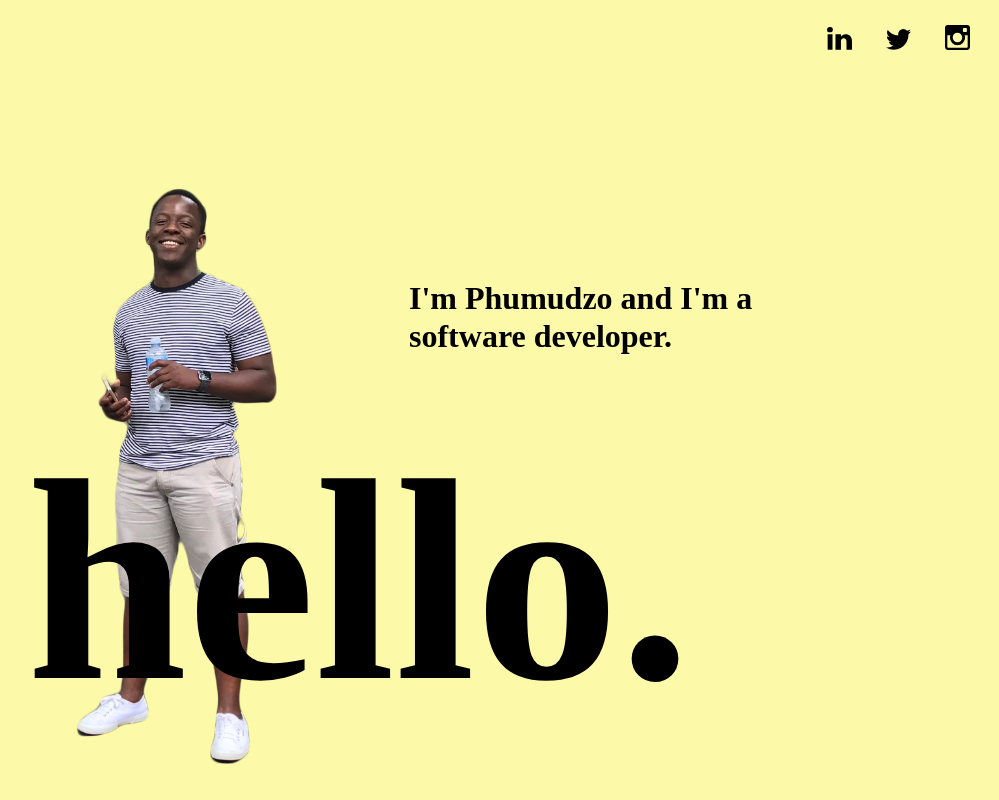
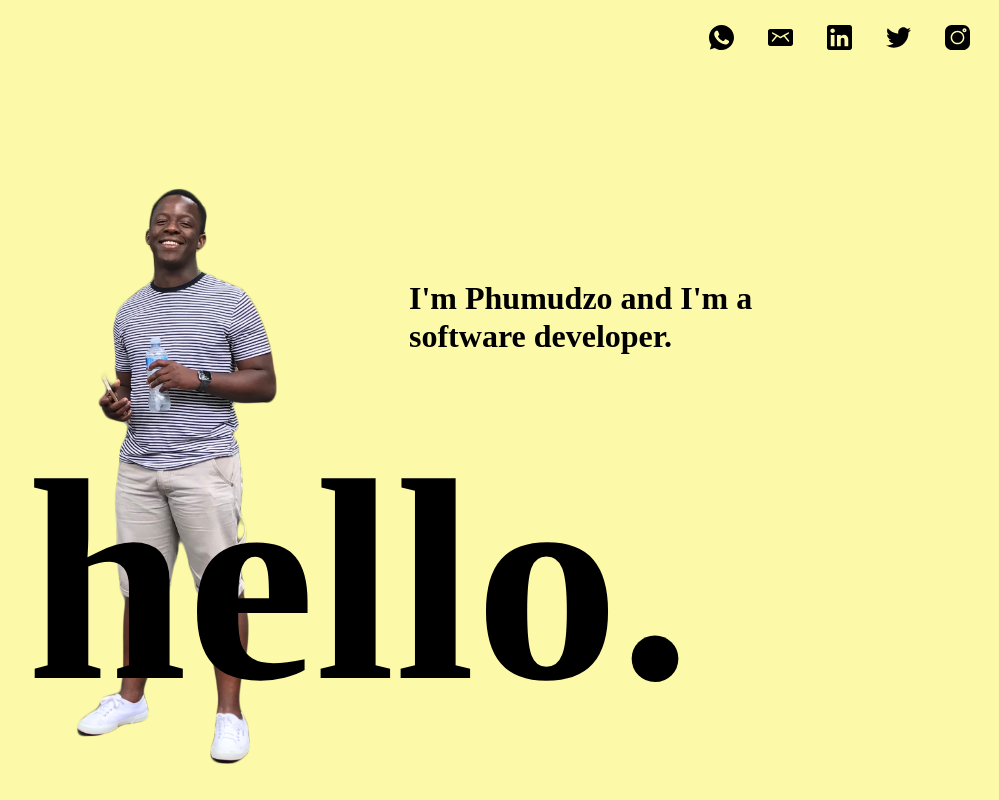
Before and after one commit to jgadjetx/personalSite2020, a plain HTML site: page index.html in a window 1280 px wide. Shown: the top 800 px of the page, without its empty margins (281-1280 px from the left). Drawn offline with nearby package versions, Linux system fonts and the light colour scheme.

Commit message:
added new icons

```diff
--- a/index.html
+++ b/index.html
@@ -1,5 +1,6 @@
 <!DOCTYPE html>
 <html lang="en">
+
 <head>
   <meta charset="UTF-8">
   <title>Phumudzo Muvhango</title>
@@ -11,21 +12,107 @@
 <body>
   <nav>
     <ul>
+
+      <li>
+        <a href="https://wa.me/+27813679603?text=Hi%20let%27s%20chat">
+          <svg version="1.1" id="Capa_1" xmlns="http://www.w3.org/2000/svg" xmlns:xlink="http://www.w3.org/1999/xlink" x="0px" y="0px"
+          viewBox="0 0 512 512" style="enable-background:new 0 0 512 512;" xml:space="preserve">
+        <g>
+          <g>
+            <path d="M256.064,0h-0.128C114.784,0,0,114.816,0,256c0,56,18.048,107.904,48.736,150.048l-31.904,95.104l98.4-31.456
+              C155.712,496.512,204,512,256.064,512C397.216,512,512,397.152,512,256S397.216,0,256.064,0z M405.024,361.504
+              c-6.176,17.44-30.688,31.904-50.24,36.128c-13.376,2.848-30.848,5.12-89.664-19.264C189.888,347.2,141.44,270.752,137.664,265.792
+              c-3.616-4.96-30.4-40.48-30.4-77.216s18.656-54.624,26.176-62.304c6.176-6.304,16.384-9.184,26.176-9.184
+              c3.168,0,6.016,0.16,8.576,0.288c7.52,0.32,11.296,0.768,16.256,12.64c6.176,14.88,21.216,51.616,23.008,55.392
+              c1.824,3.776,3.648,8.896,1.088,13.856c-2.4,5.12-4.512,7.392-8.288,11.744c-3.776,4.352-7.36,7.68-11.136,12.352
+              c-3.456,4.064-7.36,8.416-3.008,15.936c4.352,7.36,19.392,31.904,41.536,51.616c28.576,25.44,51.744,33.568,60.032,37.024
+              c6.176,2.56,13.536,1.952,18.048-2.848c5.728-6.176,12.8-16.416,20-26.496c5.12-7.232,11.584-8.128,18.368-5.568
+              c6.912,2.4,43.488,20.48,51.008,24.224c7.52,3.776,12.48,5.568,14.304,8.736C411.2,329.152,411.2,344.032,405.024,361.504z"/>
+          </g>
+        </g>
+        </svg>
+        </a>
+      </li>
+
+      <li>
+        <a href="mailto:pa.muvhango@gmail.com">
+          <svg version="1.1" id="Capa_1" xmlns="http://www.w3.org/2000/svg" xmlns:xlink="http://www.w3.org/1999/xlink"
+            x="0px" y="0px" viewBox="0 0 512 512" style="enable-background:new 0 0 512 512;" xml:space="preserve">
+            <g>
+              <g>
+                <path d="M467,81H45c-24.853,0-45,20.147-45,45v260c0,24.853,20.147,45,45,45h422c24.853,0,45-20.147,45-45V126
+			C512,101.147,491.853,81,467,81z M430.992,338.391c-6.306,5.365-15.776,4.605-21.144-1.708L323.272,234.89l-59.839,34.139
+			c-4.607,2.628-10.26,2.627-14.865,0l-59.839-34.139l-86.577,101.792c-5.364,6.308-14.833,7.077-21.144,1.708
+			c-6.311-5.367-7.075-14.833-1.708-21.144l82.913-97.484l-73.645-42.016c-7.196-4.104-9.701-13.266-5.597-20.461
+			c4.106-7.197,13.266-9.701,20.462-5.597c6.103,3.481,145.685,83.114,152.567,87.041c6.874-3.922,146.448-83.55,152.567-87.041
+			c7.193-4.105,16.356-1.6,20.462,5.597c4.104,7.195,1.6,16.356-5.597,20.461l-73.645,42.016l82.913,97.484
+			C438.067,323.558,437.303,333.023,430.992,338.391z" />
+              </g>
+            </g>
+          </svg>
+
+        </a>
+      </li>
+
       <li>
         <a href="https://www.linkedin.com/in/phumudzo-muvhango/">
-          <svg xmlns="http://www.w3.org/2000/svg" viewBox="0 0 36.89 33.54"><defs><style>.cls-1{fill:#000;}</style></defs><title>Asset 5</title><g id="Layer_2" data-name="Layer 2"><g id="_06-SINGLE-WHITE" data-name="06-SINGLE-WHITE"><g id="LinkedIn"><rect class="cls-1" x="0.93" y="10.75" width="7.19" height="22.78"></rect><path class="cls-1" d="M27.77,10.54c-4.12,0-6.7,2.23-7.18,3.79V10.75H12.51c.1,1.9,0,22.78,0,22.78h8.08V21.21a5.19,5.19,0,0,1,.18-1.86,4.11,4.11,0,0,1,3.89-2.79c2.8,0,4.08,2.11,4.08,5.19V33.54h8.15V20.87C36.89,13.81,32.88,10.54,27.77,10.54Z"></path><path class="cls-1" d="M4.39,0C1.74,0,0,1.71,0,4A4,4,0,0,0,4.29,7.9h.05c2.7,0,4.39-1.75,4.39-4A4,4,0,0,0,4.39,0Z"></path></g></g></g></svg>
+          <svg version="1.1" id="Capa_1" xmlns="http://www.w3.org/2000/svg" xmlns:xlink="http://www.w3.org/1999/xlink"
+            x="0px" y="0px" viewBox="0 0 510 510" style="enable-background:new 0 0 510 510;" xml:space="preserve">
+            <g>
+              <g id="post-linkedin">
+                <path d="M459,0H51C22.95,0,0,22.95,0,51v408c0,28.05,22.95,51,51,51h408c28.05,0,51-22.95,51-51V51C510,22.95,487.05,0,459,0z
+			 M153,433.5H76.5V204H153V433.5z M114.75,160.65c-25.5,0-45.9-20.4-45.9-45.9s20.4-45.9,45.9-45.9s45.9,20.4,45.9,45.9
+			S140.25,160.65,114.75,160.65z M433.5,433.5H357V298.35c0-20.399-17.85-38.25-38.25-38.25s-38.25,17.851-38.25,38.25V433.5H204
+			V204h76.5v30.6c12.75-20.4,40.8-35.7,63.75-35.7c48.45,0,89.25,40.8,89.25,89.25V433.5z" />
+              </g>
+            </g>
+          </svg>
+
+
         </a>
       </li>
+
+
+
+
+
+
       <li>
         <a href="https://twitter.com/heyphumu/">
-          <svg xmlns="http://www.w3.org/2000/svg" viewBox="0 0 37.45 31.21"><defs><style>.cls-1{fill:#000;}</style></defs><title>Twitter</title><g id="Layer_2" data-name="Layer 2"><g id="_06-SINGLE-WHITE" data-name="06-SINGLE-WHITE"><path id="Twitter" class="cls-1" d="M36.42.58a15.13,15.13,0,0,1-4.88,1.91A7.58,7.58,0,0,0,25.93,0a7.78,7.78,0,0,0-7.68,7.88,8,8,0,0,0,.2,1.79A21.63,21.63,0,0,1,2.61,1.44a8,8,0,0,0-1,4A7.93,7.93,0,0,0,5,12,7.54,7.54,0,0,1,1.5,11v.1A7.83,7.83,0,0,0,7.67,18.8a7.33,7.33,0,0,1-2,.28,7.47,7.47,0,0,1-1.45-.14,7.71,7.71,0,0,0,7.18,5.47,15.17,15.17,0,0,1-9.54,3.37A15.38,15.38,0,0,1,0,27.67a21.39,21.39,0,0,0,11.78,3.54c14.14,0,21.86-12,21.86-22.42,0-.34,0-.69,0-1a15.77,15.77,0,0,0,3.83-4.08A15,15,0,0,1,33,4.93,7.86,7.86,0,0,0,36.42.58Z"></path></g></g></svg>
+          <svg version="1.1" id="Capa_1" xmlns="http://www.w3.org/2000/svg" xmlns:xlink="http://www.w3.org/1999/xlink"
+            x="0px" y="0px" viewBox="0 0 512 512" style="enable-background:new 0 0 512 512;" xml:space="preserve">
+            <g>
+              <g>
+                <path d="M512,97.248c-19.04,8.352-39.328,13.888-60.48,16.576c21.76-12.992,38.368-33.408,46.176-58.016
+			c-20.288,12.096-42.688,20.64-66.56,25.408C411.872,60.704,384.416,48,354.464,48c-58.112,0-104.896,47.168-104.896,104.992
+			c0,8.32,0.704,16.32,2.432,23.936c-87.264-4.256-164.48-46.08-216.352-109.792c-9.056,15.712-14.368,33.696-14.368,53.056
+			c0,36.352,18.72,68.576,46.624,87.232c-16.864-0.32-33.408-5.216-47.424-12.928c0,0.32,0,0.736,0,1.152
+			c0,51.008,36.384,93.376,84.096,103.136c-8.544,2.336-17.856,3.456-27.52,3.456c-6.72,0-13.504-0.384-19.872-1.792
+			c13.6,41.568,52.192,72.128,98.08,73.12c-35.712,27.936-81.056,44.768-130.144,44.768c-8.608,0-16.864-0.384-25.12-1.44
+			C46.496,446.88,101.6,464,161.024,464c193.152,0,298.752-160,298.752-298.688c0-4.64-0.16-9.12-0.384-13.568
+			C480.224,136.96,497.728,118.496,512,97.248z" />
+              </g>
+            </g>
+          </svg>
+
         </a>
       </li>
+
+
       <li>
         <a href="https://www.instagram.com/heyphumu/?hl=en">
-          <svg xmlns="http://www.w3.org/2000/svg" viewBox="0 0 36.66 36.66"><defs><style>.cls-1{fill:#000;}</style></defs><title>Asset 2</title><g id="Layer_2" data-name="Layer 2"><g id="_06-SINGLE-WHITE" data-name="06-SINGLE-WHITE"><path id="Instagram" class="cls-1" d="M32.3,0H4.36A4.35,4.35,0,0,0,0,4.35v28a4.35,4.35,0,0,0,4.36,4.35H32.3a4.35,4.35,0,0,0,4.36-4.35v-28A4.35,4.35,0,0,0,32.3,0Zm-6,5.73A1.15,1.15,0,0,1,27.5,4.58h3.44a1.15,1.15,0,0,1,1.15,1.15V9.17a1.15,1.15,0,0,1-1.15,1.15H27.5a1.15,1.15,0,0,1-1.15-1.15Zm-8,5.61a7,7,0,1,1-7,7A7,7,0,0,1,18.37,11.34ZM33.23,32.08a1.15,1.15,0,0,1-1.15,1.15H4.58a1.15,1.15,0,0,1-1.15-1.15V14.89H8a7,7,0,0,0-.8,3.48,11.15,11.15,0,0,0,22.31,0,5.87,5.87,0,0,0-.88-3.48h4.58Z"></path></g></g></svg>
+          <svg viewBox="0 0 512.00096 512.00096" xmlns="http://www.w3.org/2000/svg">
+            <path
+              d="m373.40625 0h-234.8125c-76.421875 0-138.59375 62.171875-138.59375 138.59375v234.816406c0 76.417969 62.171875 138.589844 138.59375 138.589844h234.816406c76.417969 0 138.589844-62.171875 138.589844-138.589844v-234.816406c0-76.421875-62.171875-138.59375-138.59375-138.59375zm-117.40625 395.996094c-77.195312 0-139.996094-62.800782-139.996094-139.996094s62.800782-139.996094 139.996094-139.996094 139.996094 62.800782 139.996094 139.996094-62.800782 139.996094-139.996094 139.996094zm143.34375-246.976563c-22.8125 0-41.367188-18.554687-41.367188-41.367187s18.554688-41.371094 41.367188-41.371094 41.371094 18.558594 41.371094 41.371094-18.558594 41.367187-41.371094 41.367187zm0 0" />
+            <path
+              d="m256 146.019531c-60.640625 0-109.980469 49.335938-109.980469 109.980469 0 60.640625 49.339844 109.980469 109.980469 109.980469 60.644531 0 109.980469-49.339844 109.980469-109.980469 0-60.644531-49.335938-109.980469-109.980469-109.980469zm0 0" />
+            <path
+              d="m399.34375 96.300781c-6.257812 0-11.351562 5.09375-11.351562 11.351563 0 6.257812 5.09375 11.351562 11.351562 11.351562 6.261719 0 11.355469-5.089844 11.355469-11.351562 0-6.261719-5.09375-11.351563-11.355469-11.351563zm0 0" />
+            </svg>
         </a>
       </li>
+
+
     </ul>
   </nav>
 
@@ -33,7 +120,9 @@
 
   <script crossorigin src="https://unpkg.com/react@16/umd/react.production.min.js"></script>
   <script crossorigin src="https://unpkg.com/react-dom@16/umd/react-dom.production.min.js"></script>
-  <script src="https://cdnjs.cloudflare.com/ajax/libs/js-polyfills/0.1.42/polyfill.min.js?features=IntersectionObserver"></script>
+  <script
+    src="https://cdnjs.cloudflare.com/ajax/libs/js-polyfills/0.1.42/polyfill.min.js?features=IntersectionObserver">
+  </script>
   <script src="js/app.processed.js"></script>
 
 </body>
```
